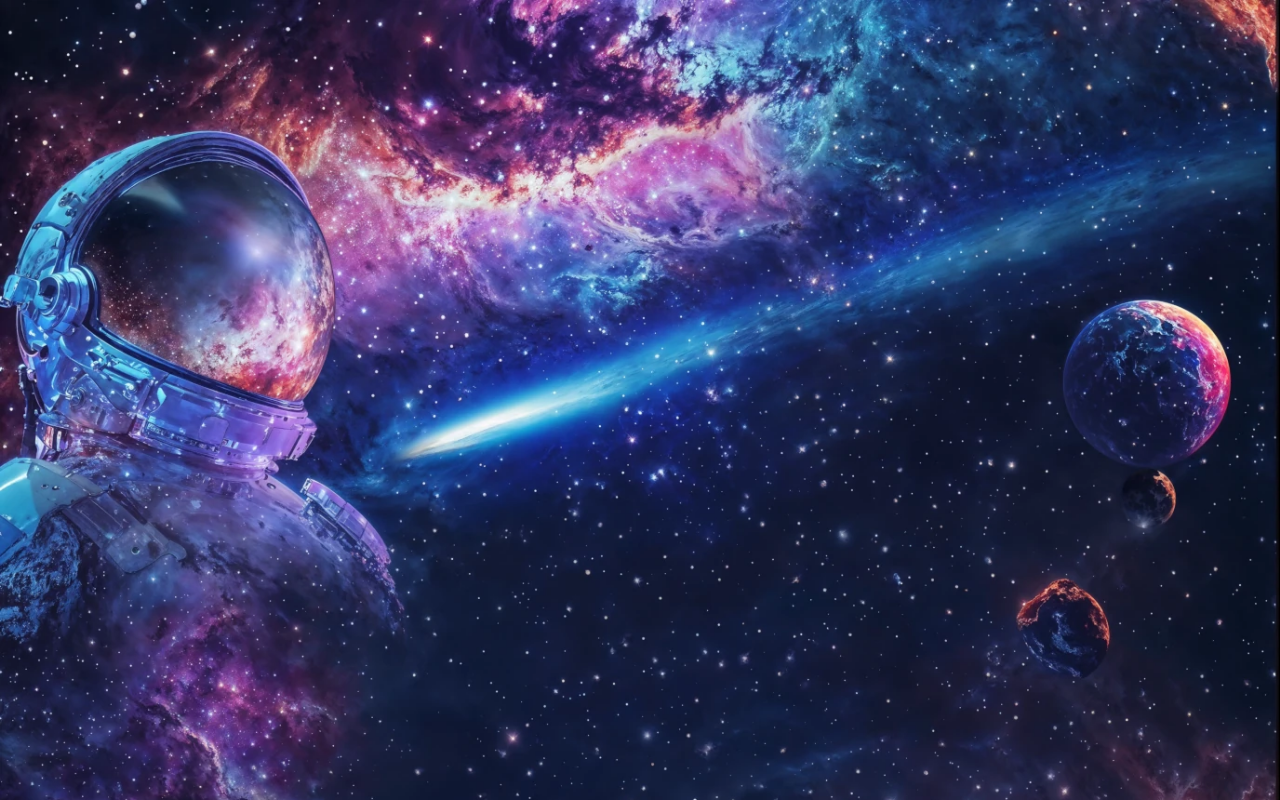
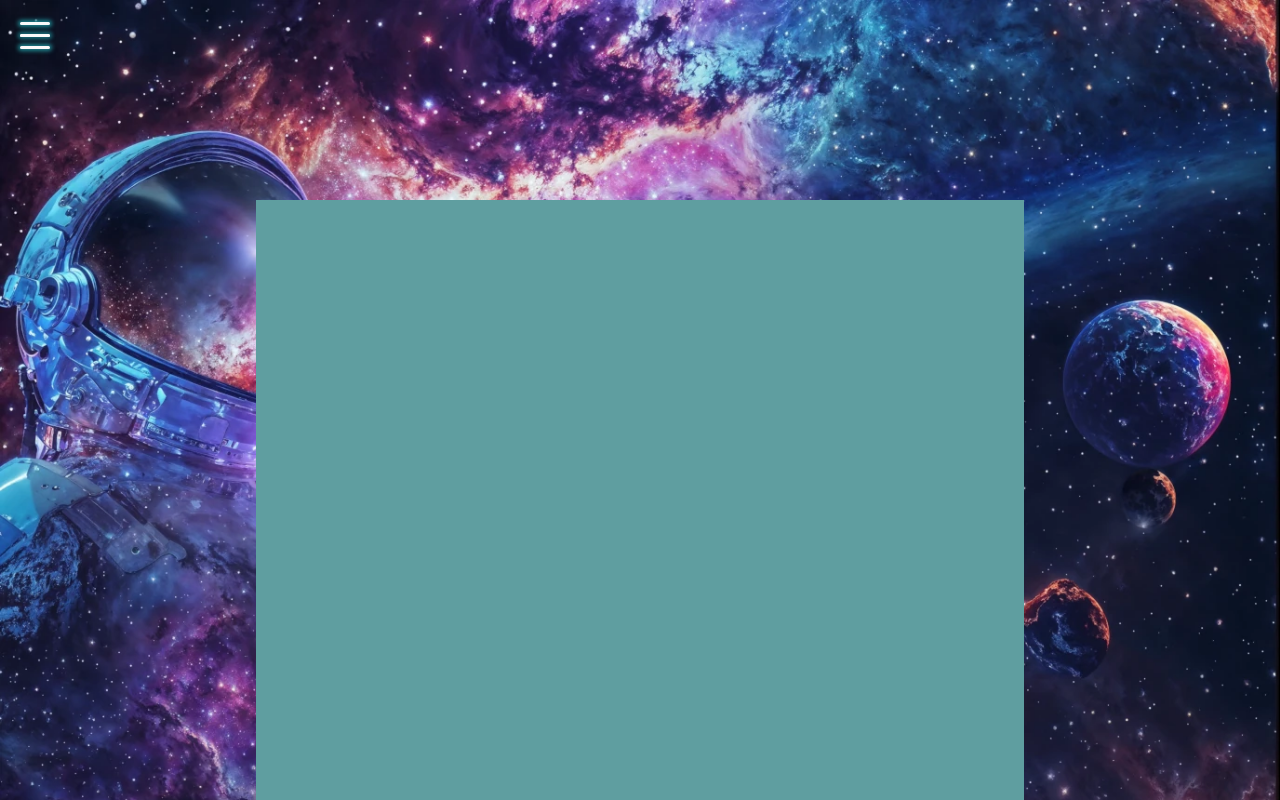
Before and after one commit to Sylvainxiii/crepuscule2, a Vue app: page / in a window 1280 px wide. Shown: the top 800 px of the page. Built offline with nearby package versions, Linux system fonts and the light colour scheme.

Commit message:
Création composant Menu

```diff
--- a/src/App.vue
+++ b/src/App.vue
@@ -1,8 +1,11 @@
 <script setup>
   import Background from './components/Background/Background.vue';
+  import Menu from './components/Menu/Menu.vue';
 </script>
 
 <template>
     <Background />
-    <div></div>
+    <Menu />
+    <div id = 'foreground'>
+    </div>
 </template>
--- a/src/assets/styles/style.css
+++ b/src/assets/styles/style.css
@@ -65,6 +65,15 @@ body {
     position: relative;
     overflow-x: hidden;
     overflow-y: auto;
+}
+
+#foreground {
+    width: 60%;
+    height: 150vw;
+    background-color: cadetblue;
+    margin: auto;
+    margin-top: 10em;
+    margin-bottom: 10em;
 }
 
 h1,
--- a/src/components/Background/Background.vue
+++ b/src/components/Background/Background.vue
@@ -5,12 +5,11 @@
 
     const background = ref(null)
     let lastScrollY = 0
-    let app = null
+    let foreground = null
 
     // Fonction qui gère l'effet parallaxe
 const handleScroll = () => {
-    //const app = document.querySelector('.app')
-    const scrollY = app.scrollTop
+    const scrollY = foreground.scrollTop
     const windowHeight = window.innerHeight
 
     if (background.value) {
@@ -39,20 +38,20 @@ const handleScroll = () => {
 }
 
 // Ajouter l'écouteur d'événement au montage du composant
-onMounted(() => {
-    app = document.querySelector('#app')
-    if (app) {
-        app.addEventListener('scroll', handleScroll)
-    }
-})
+// onMounted(() => {
+//     foreground = document.querySelector('#foreground')
+//     if (foreground) {
+//         foreground.addEventListener('scroll', handleScroll)
+//     }
+// })
 
 // Nettoyer l'écouteur d'événement au démontage du composant
-onUnmounted(() => {
-    if (app) {
-        app.removeEventListener('scroll', handleScroll)
-        app = null // Libère la référence
-    }
-})
+// onUnmounted(() => {
+//     if (foreground) {
+//         foreground.removeEventListener('scroll', handleScroll)
+//         foreground = null // Libère la référence
+//     }
+// })
 </script>
 
 <template>
--- /dev/null
+++ b/src/components/BoutonMenu/BoutonMenu.css
@@ -0,0 +1,68 @@
+/* bouton hamburger -------------------------------------------------------------------------------------------------------------------------------------------------------------*/
+
+.hamburger {
+    top: 1em;
+    left: 1em;
+    width: 1.5em;
+    height: 1.5em;
+    z-index: 20;
+}
+
+.hamburger .bar {
+    width: 100%;
+    height: 10%;
+    background-color: var(--bouton-menu-classique-color);
+    border-radius: 0.25em;
+    transition: all 0.2s ease-in-out;
+}
+
+
+#bar1,
+#bar4 {
+    box-shadow: var(--bouton-menu-classique-shadow);
+}
+
+#bar1 {
+    top: 5%;
+}
+
+#bar4 {
+    bottom: 5%;
+}
+
+#bar2,
+#bar3 {
+    top: 45%;
+    box-shadow: var(--bouton-menu-classique-shadow-midrange);
+}
+
+/* css transition des barres */
+
+
+#bar1.translate-right,
+#bar4.translate-left {
+    background-color: transparent;
+    box-shadow: none;
+
+}
+
+#bar1.translate-right {
+    transform: translatex(2.5em);
+}
+
+#bar4.translate-left {
+    transform: translatex(-2.5em);
+}
+
+#bar2.rotate-45,
+#bar3.rotate-minus-45 {
+    box-shadow: var(--bouton-menu-classique-shadow);
+}
+
+#bar2.rotate-45 {
+    transform: rotate(45deg);
+}
+
+#bar3.rotate-minus-45 {
+    transform: rotate(-45deg);
+}
--- /dev/null
+++ b/src/components/BoutonMenu/BoutonMenu.vue
@@ -0,0 +1,49 @@
+<script setup>
+    import { ref, defineProps, watch, onMounted } from 'vue'
+    import './BoutonMenu.css'
+
+    const props = defineProps({
+        menuRef: {
+            type: Object
+        }
+    })
+
+    const btnActivate = ref(false)
+
+    const toggleMenu = () => {
+        if (!props.menuRef) return;
+
+        const menu = props.menuRef
+
+        if (!btnActivate.value) {
+            menu.style.top = 0;
+            menu.classList.replace("absolute", "fixed");
+
+            btnActivate.value = true
+        } else {
+            menu.style.top = "-102vh";
+            menu.classList.replace("fixed", "absolute");
+
+            btnActivate.value = false
+        }
+    }
+
+</script>
+
+<template>
+    <div class="hamburger fixed" @click="toggleMenu">
+        <span v-for="n in 4" :id="`bar${ n }`"
+        :class="[
+            'bar',
+            'block',
+            'absolute',
+            {
+            'translate-right': btnActivate && n === 1,
+            'rotate-45': btnActivate && n === 2,
+            'rotate-minus-45': btnActivate && n === 3,
+            'translate-left': btnActivate && n === 4
+            }
+        ]">
+        </span>
+    </div>
+</template>
--- /dev/null
+++ b/src/components/Menu/Menu.css
@@ -0,0 +1,16 @@
+#menu {
+    top: -102vh;
+    height: 100vh;
+    width: 100vw;
+    background: var(--menu-background-color);
+    z-index: 10;
+    transition: all 1s ease-in-out;
+
+    a {
+        transition: font-size 0.3s ease-in-out;
+    }
+
+    a:hover {
+        font-size: 2.5em;
+    }
+}
--- /dev/null
+++ b/src/components/Menu/Menu.vue
@@ -0,0 +1,16 @@
+<script setup>
+    import { ref, onMounted } from 'vue';
+    import BoutonMenu from '../BoutonMenu/BoutonMenu.vue';
+    import OngletMenu from '../OngletMenu/OngletMenu.vue';
+    import './Menu.css'
+
+    const menuElement = ref(null)
+
+</script>
+
+<template>
+    <div id='menu' ref='menuElement' class='flex-column center absolute'>
+        <OngletMenu />
+    </div>
+    <BoutonMenu :menuRef='menuElement'/>
+</template>
--- /dev/null
+++ b/src/components/OngletMenu/OngletMenu.css
@@ -0,0 +1,10 @@
+.link-menu {
+    font-size: var(--onglet-menu-font-size);
+    font-weight: var(--onglet-menu-font-wheight);
+    color: var(--main-font-color);
+    /* text-shadow: var(--onglet-menu-text-shadow); */
+}
+
+#liste-menu {
+    gap: 1.5em;
+}
--- /dev/null
+++ b/src/components/OngletMenu/OngletMenu.vue
@@ -0,0 +1,24 @@
+<script setup>
+    import { computed } from 'vue'
+    import pagesData from '/data/crepuscule2025.json'
+    import './OngletMenu.css'
+
+    const filteredPages = computed(() => {
+        const result = {}
+
+        for (const [key, value] of Object.entries(pagesData)){
+            if (key !== 'footer') {
+                result[key] = value
+            }
+        }
+        return result
+    })
+</script>
+
+<template>
+    <ul id="liste-menu" class="flex-column">
+        <li v-for="onglet of filteredPages" class="line-menu flex-row center">
+            <a :href="onglet.path">{{ onglet.titre }}</a>
+        </li>
+    </ul>
+</template>
--- a/src/style.css
+++ /dev/null
@@ -1,79 +0,0 @@
-:root {
-  font-family: system-ui, Avenir, Helvetica, Arial, sans-serif;
-  line-height: 1.5;
-  font-weight: 400;
-
-  color-scheme: light dark;
-  color: rgba(255, 255, 255, 0.87);
-  background-color: #242424;
-
-  font-synthesis: none;
-  text-rendering: optimizeLegibility;
-  -webkit-font-smoothing: antialiased;
-  -moz-osx-font-smoothing: grayscale;
-}
-
-a {
-  font-weight: 500;
-  color: #646cff;
-  text-decoration: inherit;
-}
-a:hover {
-  color: #535bf2;
-}
-
-body {
-  margin: 0;
-  display: flex;
-  place-items: center;
-  min-width: 320px;
-  min-height: 100vh;
-}
-
-h1 {
-  font-size: 3.2em;
-  line-height: 1.1;
-}
-
-button {
-  border-radius: 8px;
-  border: 1px solid transparent;
-  padding: 0.6em 1.2em;
-  font-size: 1em;
-  font-weight: 500;
-  font-family: inherit;
-  background-color: #1a1a1a;
-  cursor: pointer;
-  transition: border-color 0.25s;
-}
-button:hover {
-  border-color: #646cff;
-}
-button:focus,
-button:focus-visible {
-  outline: 4px auto -webkit-focus-ring-color;
-}
-
-.card {
-  padding: 2em;
-}
-
-#app {
-  max-width: 1280px;
-  margin: 0 auto;
-  padding: 2rem;
-  text-align: center;
-}
-
-@media (prefers-color-scheme: light) {
-  :root {
-    color: #213547;
-    background-color: #ffffff;
-  }
-  a:hover {
-    color: #747bff;
-  }
-  button {
-    background-color: #f9f9f9;
-  }
-}
```
